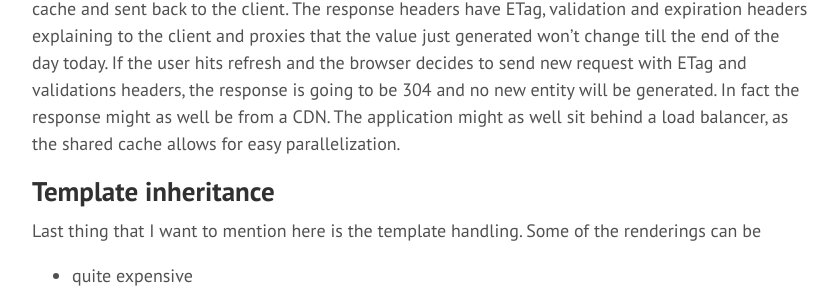
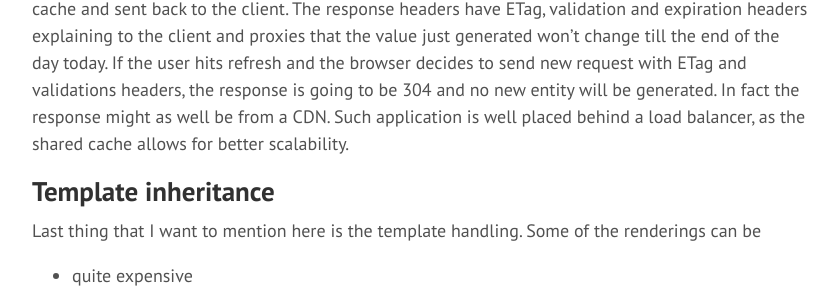
Before and after one commit to vasily-kartashov/vasily-kartashov.github.io, a Jekyll site: the page built from _posts/2016-07-08-simple-caching-web-framework.md, in a window 1280 px wide and 900 px high, scrolled down 8986 px. Shown: the part 290-584 px from the top of the window, without its empty margins (382-1220 px from the left). Built offline with Jekyll 4.4.1, drawn with Linux system fonts in a browser that asks for light colours; some web fonts are replaced; some of the changed text lies outside the part shown.

Commit message:
spelling

````diff
--- a/_posts/2016-07-08-simple-caching-web-framework.md
+++ b/_posts/2016-07-08-simple-caching-web-framework.md
@@ -380,7 +380,7 @@ class MyApplication extends AbstractApplication {
 }
 ```
 
-That's all you need to do. The first visit to the endpoint generates the entity. The value is stored in cache and sent back to the client. The response headers have ETag, validation and expiration headers explaining to the client and proxies that the value just generated won't change till the end of the day today. If the user hits refresh and the browser decides to send new request with ETag and validations headers, the response is going to be 304 and no new entity will be generated.  In fact the response might as well be from a CDN. The application might as well sit behind a load balancer, as the shared cache allows for easy parallelization.
+That's all you need to do. The first visit to the endpoint generates the entity. The value is stored in cache and sent back to the client. The response headers have ETag, validation and expiration headers explaining to the client and proxies that the value just generated won't change till the end of the day today. If the user hits refresh and the browser decides to send new request with ETag and validations headers, the response is going to be 304 and no new entity will be generated.  In fact the response might as well be from a CDN. Such application is well placed behind a load balancer, as the shared cache allows for better scalability.
 
 Template inheritance
 --------------------
````
